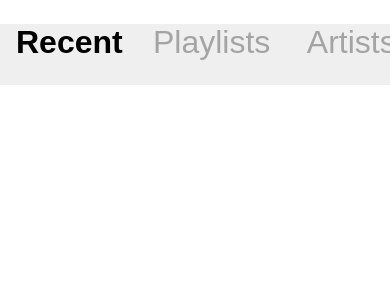
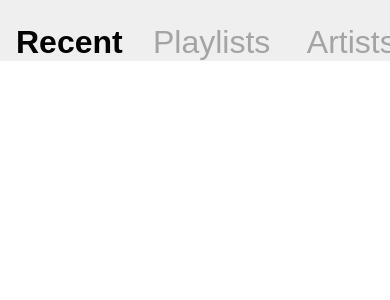
Before and after one commit to Azarattum/AmadeusUI, a Svelte app: page / in a window 390 px wide. Shown: the top 300 px of the page. Built offline with nearby package versions, Linux system fonts and the light colour scheme.

Commit message:
Fixed header scrolling on mobile

```diff
--- a/public/global.css
+++ b/public/global.css
@@ -9,6 +9,7 @@
   --color-accent-100: #ec2c50;
 
   --color-text-normal: #000000;
+  --color-text-selected: #7e7e7e;
   --color-text-caption: #a5a4a4;
   --color-text-contrast: #f8f8f8;
 
@@ -40,4 +41,7 @@ button {
 button {
   border: none;
   cursor: pointer;
+  touch-action: manipulation;
+  user-select: none;
+  -webkit-user-select: none;
 }
--- a/rollup.config.js
+++ b/rollup.config.js
@@ -1,11 +1,11 @@
-import svelte from 'rollup-plugin-svelte';
-import commonjs from '@rollup/plugin-commonjs';
-import resolve from '@rollup/plugin-node-resolve';
-import livereload from 'rollup-plugin-livereload';
-import { terser } from 'rollup-plugin-terser';
-import sveltePreprocess from 'svelte-preprocess';
-import typescript from '@rollup/plugin-typescript';
-import css from 'rollup-plugin-css-only';
+import svelte from "rollup-plugin-svelte";
+import commonjs from "@rollup/plugin-commonjs";
+import resolve from "@rollup/plugin-node-resolve";
+import livereload from "rollup-plugin-livereload";
+import { terser } from "rollup-plugin-terser";
+import sveltePreprocess from "svelte-preprocess";
+import typescript from "@rollup/plugin-typescript";
+import css from "rollup-plugin-css-only";
 
 const production = !process.env.ROLLUP_WATCH;
 
@@ -19,65 +19,51 @@ function serve() {
   return {
     writeBundle() {
       if (server) return;
-			server = require('child_process').spawn('npm', ['run', 'start', '--', '--dev'], {
-				stdio: ['ignore', 'inherit', 'inherit'],
-				shell: true
-			});
+      server = require("child_process").spawn(
+        "npm",
+        ["run", "start", "--", "--dev", "--host"],
+        {
+          stdio: ["ignore", "inherit", "inherit"],
+          shell: true,
+        }
+      );
 
-			process.on('SIGTERM', toExit);
-			process.on('exit', toExit);
-		}
+      process.on("SIGTERM", toExit);
+      process.on("exit", toExit);
+    },
   };
 }
 
 export default {
-	input: 'src/main.ts',
+  input: "src/main.ts",
   output: {
     sourcemap: true,
-		format: 'iife',
-		name: 'app',
-		file: 'public/build/bundle.js'
+    format: "iife",
+    name: "app",
+    file: "public/build/bundle.js",
   },
   plugins: [
     svelte({
       preprocess: sveltePreprocess({ sourceMap: !production }),
       compilerOptions: {
-				// enable run-time checks when not in production
-				dev: !production
-			}
+        dev: !production,
+      },
     }),
-		// we'll extract any component CSS out into
-		// a separate file - better for performance
-		css({ output: 'bundle.css' }),
-
-		// If you have external dependencies installed from
-		// npm, you'll most likely need these plugins. In
-		// some cases you'll need additional configuration -
-		// consult the documentation for details:
-		// https://github.com/rollup/plugins/tree/master/packages/commonjs
+    css({ output: "bundle.css" }),
     resolve({
       browser: true,
-			dedupe: ['svelte']
+      dedupe: ["svelte"],
     }),
     commonjs(),
     typescript({
       sourceMap: !production,
-			inlineSources: !production
+      inlineSources: !production,
     }),
-
-		// In dev mode, call `npm run start` once
-		// the bundle has been generated
     !production && serve(),
-
-		// Watch the `public` directory and refresh the
-		// browser on changes when not in production
-		!production && livereload('public'),
-
-		// If we're building for production (npm run build
-		// instead of npm run dev), minify
-		production && terser()
+    !production && livereload("public"),
+    production && terser(),
   ],
   watch: {
-		clearScreen: false
-	}
+    clearScreen: false,
+  },
 };
--- a/src/Library/Library.svelte
+++ b/src/Library/Library.svelte
@@ -39,7 +39,9 @@
     justify-content: left;
     align-items: baseline;
     overflow-x: scroll;
+    overflow-y: hidden;
     scroll-snap-type: x mandatory;
+    outline: none;
 
     width: 100vw;
     cursor: pointer;
@@ -50,10 +52,13 @@
   button {
     scroll-snap-align: start;
     font-size: var(--font-large);
-    margin: 24px 0 0 0;
-    padding: 0 8px 0 16px;
+    padding: 24px 8px 0 16px;
     color: var(--color-text-caption);
     transition: color 0.2s;
+    height: 61px;
+  }
+  button:hover {
+    color: var(--color-text-selected);
   }
   button::after {
     display: block;
@@ -72,7 +77,7 @@
   }
   @media (max-width: 600px) {
     button:last-child {
-      margin-right: calc(100vw - 150px);
+      padding-right: calc(100vw - 130px);
     }
   }
 </style>
--- a/src/main.ts
+++ b/src/main.ts
@@ -1,10 +1,6 @@
-import App from './App.svelte';
+import App from "./App.svelte";
+import smoothscroll from "smoothscroll-polyfill";
 
-const app = new App({
-	target: document.body,
-	props: {
-		name: 'world'
-	}
-});
-
-export default app;
+smoothscroll.polyfill();
+document.addEventListener("touchstart", function () {}, false);
+export default new App({ target: document.body });
```
Also changed, not shown: package.json (+5 -4 lines), 1 other file (tests, documents, lock files or other folders). Lines whose indentation alone changed are shown as unchanged.
